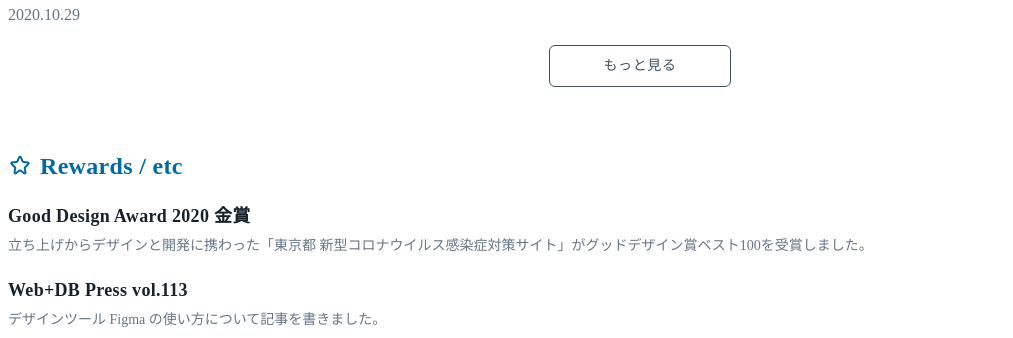
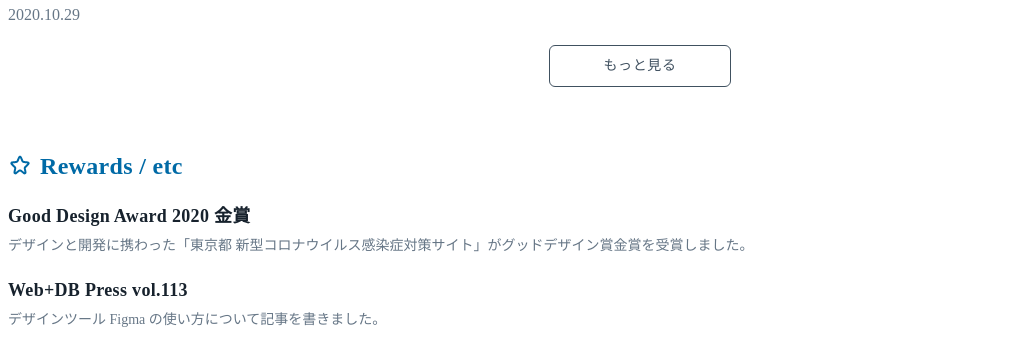
Before and after one commit to kenshir0f/gatsby-portfolio, a Gatsby site: page / in a window 1280 px wide. Shown: the part 2796-3134 px from the top of the page, without its empty margins (0-1013 px from the left). Built offline with nearby package versions, Linux system fonts and the light colour scheme; Gatsby itself is replaced by a stand-in of ours.

Commit message:
Fix rewards

```diff
--- a/src/components/sections/rewards.tsx
+++ b/src/components/sections/rewards.tsx
@@ -12,8 +12,8 @@ export const Rewards: React.FC<BaseProps> = ({ ...props }) => {
         href="https://www.g-mark.org/award/describe/51112"
       />
       <Caption
-        text="立ち上げからデザインと開発に携わった「東京都
-        新型コロナウイルス感染症対策サイト」がグッドデザイン賞ベスト100を受賞しました。"
+        text="デザインと開発に携わった「東京都
+        新型コロナウイルス感染症対策サイト」がグッドデザイン賞金賞を受賞しました。"
         mb={4}
       />
       <TitleLink
```
